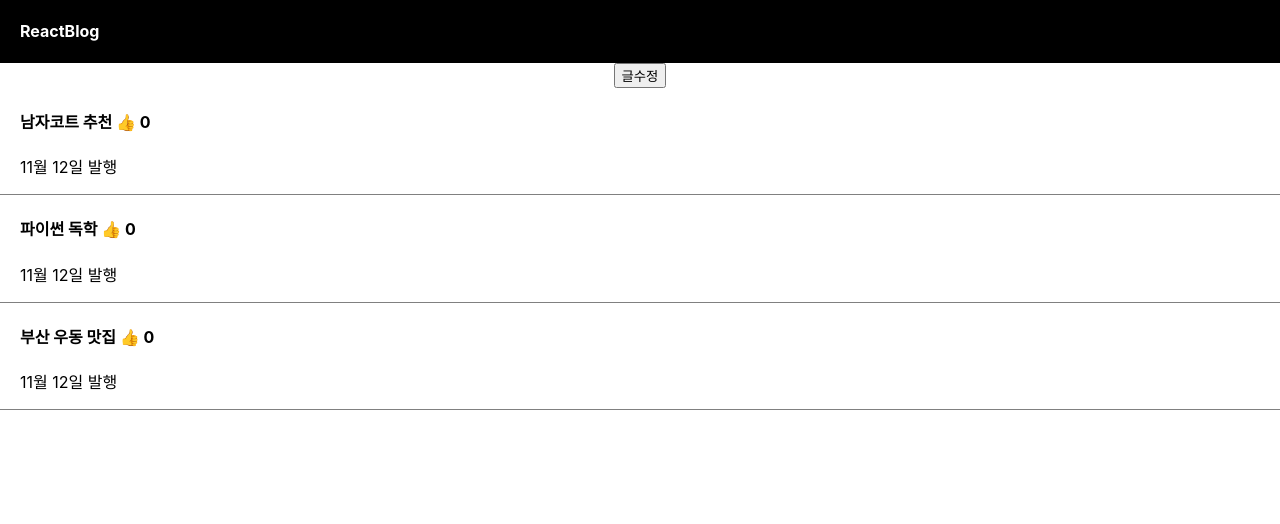
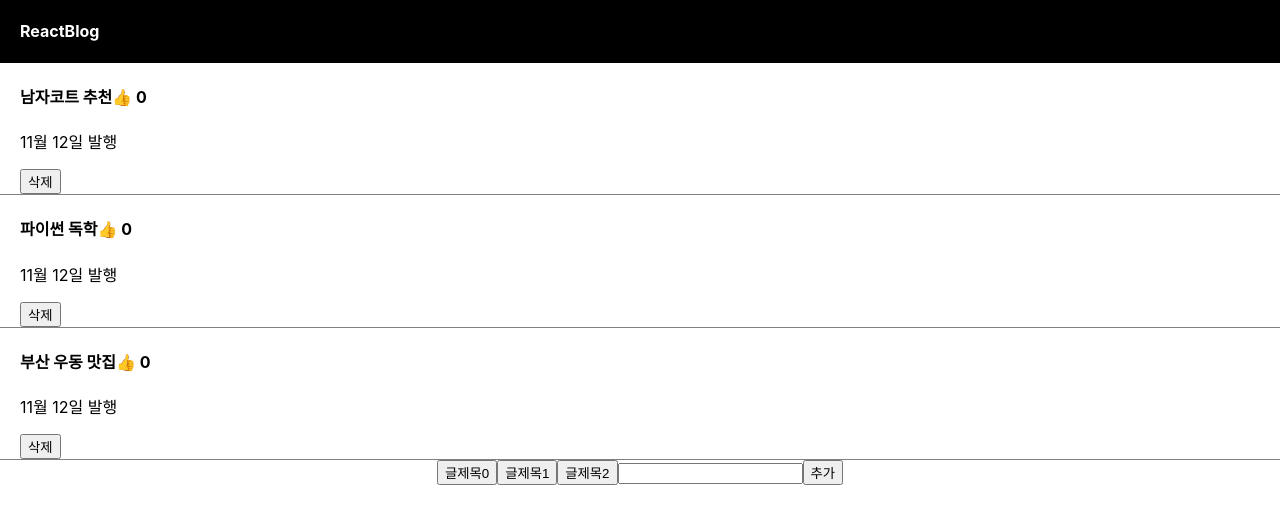
Before and after one commit to js3617/react, a React (Create React App) app: page / in a window 1280 px wide. Shown: the top 524 px of the page. Built offline with nearby package versions, Linux system fonts and the light colour scheme.

Commit message:
사용자가 입력한 글 추가하기, 글 삭제하기

```diff
--- a/src/App.js
+++ b/src/App.js
@@ -12,7 +12,9 @@ let [글제목,글제목변경] = useState(['남자코트 추천','파이썬 독
 let [따봉, 따봉변경] = useState([0,0,0]);
 // let [따봉1, 따봉변경1] = useState(0);
 // let [따봉2, 따봉변경2] = useState(0);
-let [modal, setModal] = useState(0);
+let [modal, setModal] = useState(false);
+let [title,setTitle] = useState(1);
+let [입력값, 입력값변경] = useState('');
 
 
 
@@ -22,11 +24,11 @@ let [modal, setModal] = useState(0);
         <h4>ReactBlog</h4>
       </div>
 
-      <button onClick={ () => {
+      {/* <button onClick={ () => {
         let copy = [...글제목];
         copy[0] = '여자코트 추천';
         글제목변경(copy);
-        } }>글수정</button>
+        } }>글수정</button> */}
 
       {/* <div className="list">
         <h3>{ 글제목[0] } <span onClick={ () => { 따봉변경(따봉+1) } }>👍</span> {따봉} </h3>
@@ -47,33 +49,55 @@ let [modal, setModal] = useState(0);
         글제목.map(function(a, i){
           return (
             <div className='list' key={i}>
-              <h4>{글제목[i]} <span onClick={()=>{
+              <h4 onClick={ ()=> {setModal(true); setTitle(i);}}>{글제목[i]}
+              <span onClick={()=>{
                 let copy = [...따봉];
                 copy[i] = copy[i] + 1;
                 따봉변경(copy)
               }}>👍</span> {따봉[i]} </h4>
               <p>11월 12일 발행</p>
+              <button onClick={()=>{
+                let de = [...글제목];
+                de.splice(i,1);
+                글제목변경(de)
+              }}>삭제</button>
             </div>
           )
         })
       }
+
+      <button onClick={()=>{setTitle(0)}}>글제목0</button>
+      <button onClick={()=>{setTitle(1)}}>글제목1</button>
+      <button onClick={()=>{setTitle(2)}}>글제목2</button>
+
+      <input onChange={(e)=>{ 입력값변경(e.target.value);}}/>
+      <button onClick={()=> {
+        let ap = [...글제목];
+        ap.push(입력값);
+        글제목변경(ap);
+        let ed = [...따봉];
+        ed.push(0);
+        따봉변경(ed)
+        }}>추가</button>
+
       {
-        modal == 1 ? <Modal/> : null
+        modal == true ? <Modal title={title} 글제목변경={글제목변경} 글제목={글제목}/> : null
       }
     </div>
   );
 }
 
 
-function Modal(){
+function Modal(props){
   return(
-    <>
       <div className='modal'>
-        <h4>제목</h4>
+        <h4>{ props.글제목[props.title] }</h4>
         <p>날짜</p>
         <p>상세내용</p>
+        <button onClick={ ()=> {
+          props.글제목변경(['여자코트 추천', '강남스타일', '파이썬독학']) }}>
+          글수정</button>
       </div>
-    </>
   )
 }
 
```
